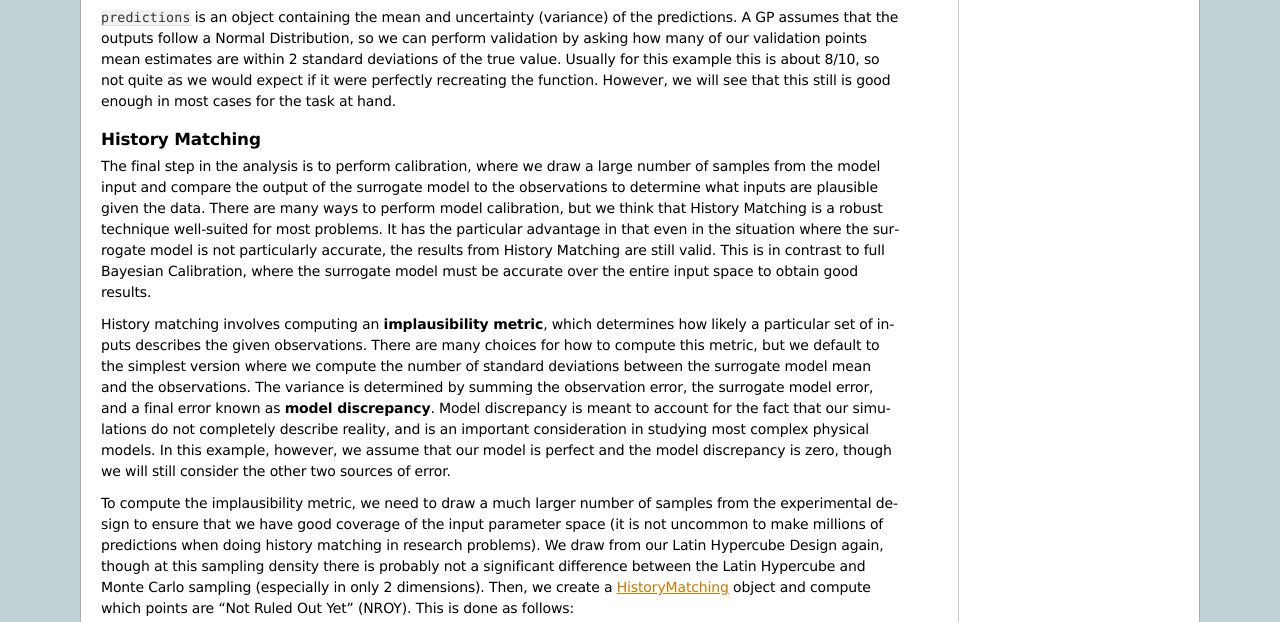
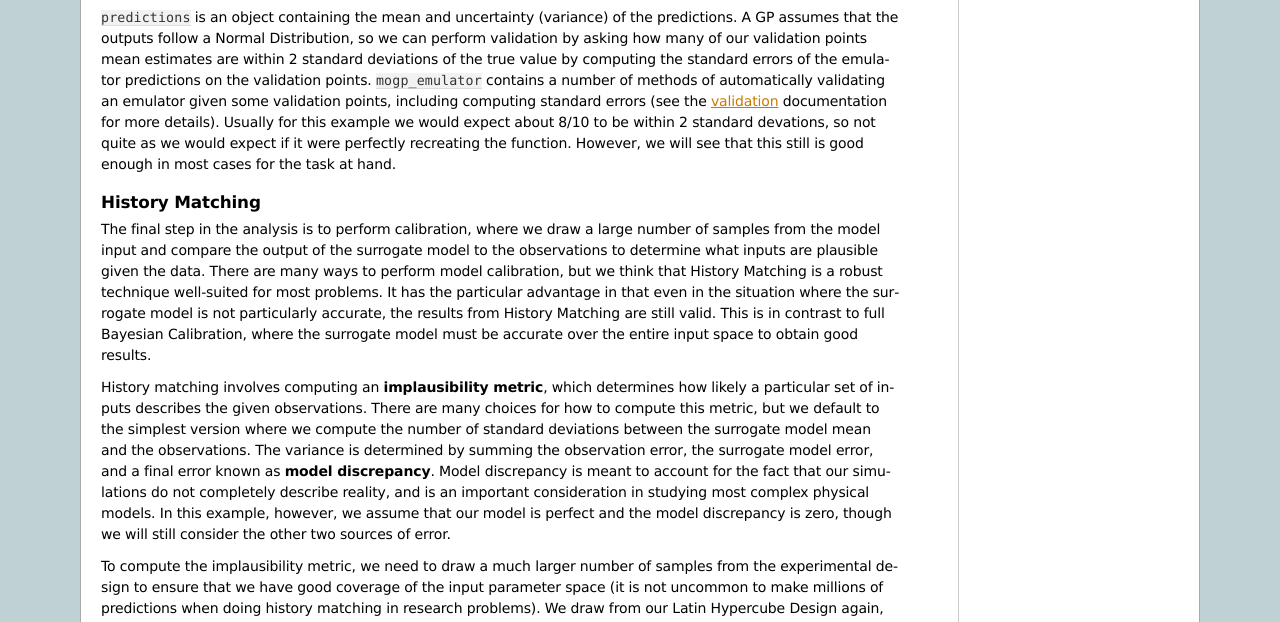
Before and after one commit to alan-turing-institute/mogp-emulator, a Sphinx documentation site: the page built from docs/intro/tutorial.rst, in a window 1280 px wide and 900 px high, scrolled down 3003 px, cut to the strip 251-873 px from the top of the window. Built offline with Sphinx 7.4.7, drawn with Linux system fonts in a browser that asks for light colours; the version number could not be read and is left out.

Commit message:
updated docs and tutorial to include validation

```diff
--- a/docs/implementation/implementation.rst
+++ b/docs/implementation/implementation.rst
@@ -11,6 +11,7 @@ mogp_emulator Implementation Details
    GaussianProcessGPU
    MultiOutputGP
    fitting
+   validation
    MeanFunction
    formula
    Kernel
--- a/docs/intro/tutorial.rst
+++ b/docs/intro/tutorial.rst
@@ -162,15 +162,19 @@ and the uncertainty. This is done with the ``predict`` method of
 :ref:`GaussianProcess <GaussianProcess>`:
 
 .. literalinclude:: ../../mogp_emulator/demos/tutorial.py
-   :lines: 44-52
+   :lines: 46-55
 
 ``predictions`` is an object containing the mean and uncertainty (variance)
 of the predictions. A GP assumes that the outputs follow a Normal Distribution,
 so we can perform validation by asking how many of our validation points mean estimates
-are within 2 standard deviations of the true value. Usually for this example this is
-about 8/10, so not quite as we would expect if it were perfectly recreating the
-function. However, we will see that this still is good enough in most cases
-for the task at hand.
+are within 2 standard deviations of the true value by computing the standard errors
+of the emulator predictions on the validation points. ``mogp_emulator`` contains
+a number of methods of automatically validating an emulator given some validation
+points, including computing standard errors (see the :ref:`validation <validation>`
+documentation for more details). Usually for this example we would expect
+about 8/10 to be within 2 standard devations, so not quite as we would expect if
+it were perfectly recreating the function. However, we will see that this still is
+good enough in most cases for the task at hand.
 
 History Matching
 ~~~~~~~~~~~~~~~~
```
Also changed, not shown: other parts of docs/intro/tutorial.rst (+4 -4 lines), docs/implementation/validation.rst (added, +9 -0 lines), 2 other files.
